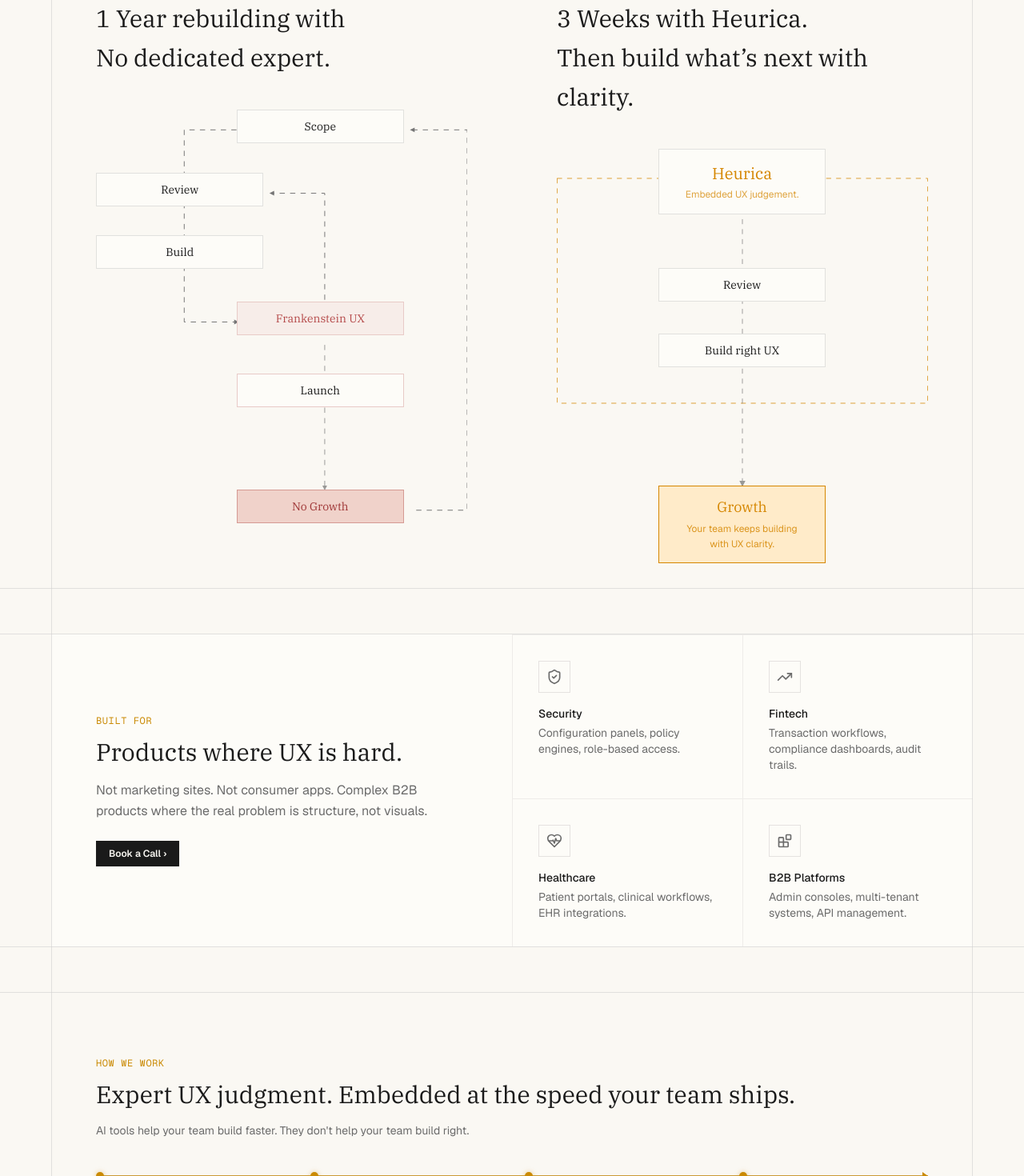
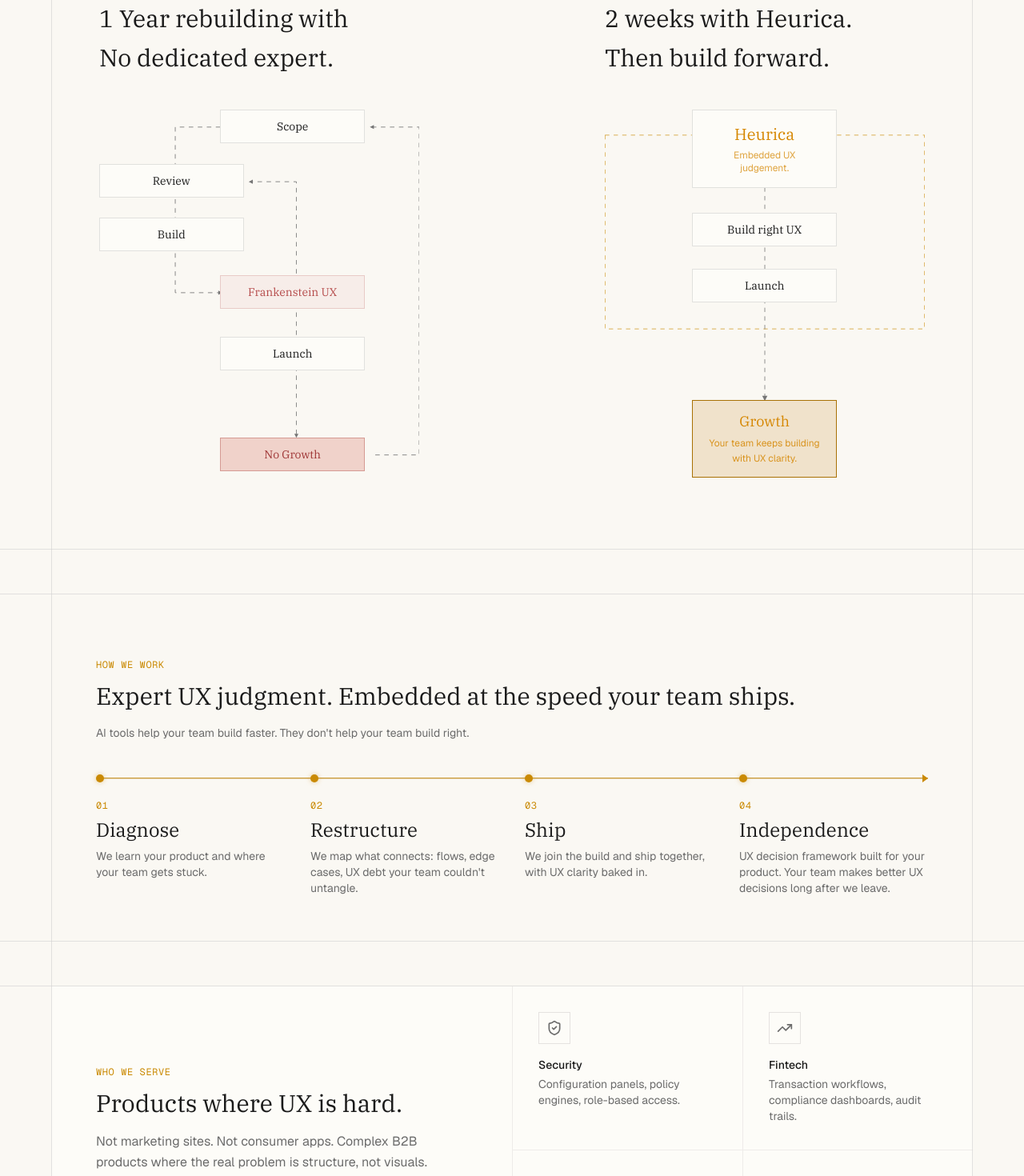
Before and after one commit to Nuaroom/landing-page, a Next.js app: page / in a window 1280 px wide. Shown: the part 1220-2690 px from the top of the page at 80% size. Built offline with nearby package versions, Linux system fonts and the light colour scheme.

Commit message:
infographics
Co-Authored-By: Claude Opus 4.6 (1M context) <noreply@anthropic.com>

```diff
--- a/app/page.tsx
+++ b/app/page.tsx
@@ -104,9 +104,9 @@ function UseCasesSection() {
   ]
 
   return (
-    <section className="border-t border-border/60 pt-10 pb-10 sm:pt-14 sm:pb-14">
+    <section className="border-t border-border/60">
       {/* Full-width top/bottom borders for block feel */}
-      <div className="border-t border-b border-border/60 animate-on-scroll">
+      <div className="animate-on-scroll">
         <div className="container mx-auto px-6 sm:px-8 lg:px-12 xl:px-16 max-w-7xl">
           <div className="overflow-hidden bg-[#FDFCF8] dark:bg-[#1C1917]">
             <div className="grid md:grid-cols-2">
@@ -137,10 +137,14 @@ function UseCasesSection() {
 
               {/* Right: 2x2 category grid */}
               <div className="grid grid-cols-1 sm:grid-cols-2">
-                {useCaseItems.map((uc) => (
+                {useCaseItems.map((uc, idx) => (
                   <div
                     key={uc.nameKey}
-                    className="p-4 sm:p-8 border-l border-t border-stone-300/40 dark:border-white/10"
+                    className={
+                      idx < 2
+                        ? "p-4 sm:p-8 border-l border-stone-300/40 dark:border-white/10"
+                        : "p-4 sm:p-8 border-l border-t border-stone-300/40 dark:border-white/10"
+                    }
                   >
                     <div className="w-10 h-10 border border-stone-300/60 dark:border-white/15 flex items-center justify-center mb-4">
                       <uc.Icon className="w-5 h-5 text-muted-foreground" />
@@ -346,7 +350,7 @@ export default function LandingPage() {
       </section>
 
       {/* Case Study Section */}
-      <section className="py-10 sm:py-14">
+      <section className="py-10 sm:py-14 border-b border-border/60">
         <div className="border-t border-b border-border/60 animate-on-scroll">
           <div className="container mx-auto px-6 sm:px-8 lg:px-12 xl:px-16 max-w-7xl">
             <div className="overflow-hidden" style={{ backgroundColor: 'var(--case-study-bg)' }}>
@@ -425,14 +429,15 @@ export default function LandingPage() {
           </div>
         </div>
       </section>
-      <hr className="border-t border-border/60" />
+
       <FlowInfographic />
-      {/* Built for */}
-      <UseCasesSection />
+
+      <div className="h-10 sm:h-14 border-t border-border/60" aria-hidden="true" />
+
       {/* UX Reasoning Engine Section */}
-      <section id="how-it-works" className="py-14 sm:py-20 border-t border-border/60">
+      <section id="how-it-works" className="pt-14 sm:pt-20 border-t border-border/60">
         <div className="container mx-auto max-w-7xl px-6 sm:px-8 lg:px-12 xl:px-16">
-          <div className="px-6 sm:px-10 md:px-14">
+          <div className="px-6 sm:px-10 md:px-14 pb-10 sm:pb-14">
             <div className="mb-10 animate-on-scroll">
               <p
                 className="text-xs font-mono tracking-wider mb-3"
@@ -456,9 +461,12 @@ export default function LandingPage() {
           </div>
         </div>
       </section>
-      <hr className="border-t border-border/60" />
+      <div className="h-10 sm:h-14 border-t border-border/60" aria-hidden="true" />
+      {/* Built for */}
+      <UseCasesSection />
+      <div className="h-10 sm:h-14 border-t border-border/60" aria-hidden="true" />
       {/* Enterprise-Ready from Day 1 Section */}
-      <section className="py-10 sm:py-14">
+      <section className="pt-10 sm:pt-14 pb-10 sm:pb-14">
         <div className="container mx-auto px-6 sm:px-8 lg:px-12 xl:px-16 max-w-7xl">
           <div className="text-center mb-6 animate-on-scroll">
             <h2
--- a/components/FlowDiagram.tsx
+++ b/components/FlowDiagram.tsx
@@ -47,10 +47,10 @@ const steps: {
 ]
 
 const stepDescriptions: string[] = [
-  "We learn your product, business, users, and where the team gets stuck.",
-  "We map how everything connects: user flows, edge cases, UX complexities your team couldn't untangle.",
+  "We learn your product and where your team gets stuck.",
+  "We map what connects: flows, edge cases, UX debt your team couldn't untangle.",
   "We join the build and ship together, with UX clarity baked in.",
-  "UX decision framework built around your product's context. Moving forward, your team makes better UX decisions, not just while we're embedded.",
+  "UX decision framework built for your product. Your team makes better UX decisions long after we leave.",
 ]
 
 export function FlowDiagram({ className = "" }: FlowDiagramProps) {
--- a/components/FlowInfographic.tsx
+++ b/components/FlowInfographic.tsx
@@ -23,9 +23,9 @@ function Node({
   const sty: Record<string, React.CSSProperties> = {
     default: { background: "#FDFCF8", borderColor: "#E1E1DE" },
     danger: { background: "#F7EDE9", borderColor: "#E8CAC7" },
-    "danger-launch": { background: "#FDFCF8", borderColor: "#E8CAC7" },
+    "danger-launch": { background: "#FDFCF8", borderColor: "#E1E1DE" },
     "danger-fill": { background: "#F0D2CA", borderColor: "#D59A93" },
-    "gold-fill": { background: "#FFEBC9", borderColor: "#D58600", color: "#D58600" },
+    "gold-fill": { background: "#F0E2CB", borderColor: "#D58600", color: "#D58600" },
   }
   return (
     <div className={`${base} ${cls[variant]} ${className}`} style={{ ...serif, ...sty[variant] }}>
@@ -36,14 +36,14 @@ function Node({
 
 export function FlowInfographic() {
   return (
-    <section className="py-8 sm:py-12">
+    <section className="pt-8 pb-20 sm:pt-12 sm:pb-24">
       <div className="container mx-auto max-w-7xl px-6 sm:px-8 lg:px-12 xl:px-16">
-        <div className="grid grid-cols-1 gap-16 md:grid-cols-2 md:gap-20 lg:gap-28">
+        <div className="grid grid-cols-1 gap-[10rem] md:grid-cols-2 md:gap-20 lg:gap-28">
 
           {/* ═══ LEFT COLUMN: Without Heurica ═══ */}
-          <div className="pl-6 sm:pl-10 md:pl-14">
+          <div className="px-6 sm:px-10 md:px-0 animate-on-scroll">
             <h3
-              className="mb-10 text-2xl font-normal leading-relaxed text-foreground md:text-3xl"
+              className="mx-auto mb-10 max-w-[400px] text-2xl font-normal leading-relaxed text-foreground md:text-3xl"
               style={serif}
             >
               <span className="font-medium">1 Year</span> rebuilding with
@@ -52,8 +52,8 @@ export function FlowInfographic() {
             </h3>
 
             <div
-              className="relative"
-              style={{ aspectRatio: "568 / 644" }}
+              className="relative mx-auto"
+              style={{ aspectRatio: "568 / 644", maxWidth: "400px" }}
             >
               {/* SVG connectors */}
               <svg
@@ -91,7 +91,7 @@ export function FlowInfographic() {
                 <line
                   x1="478" y1="523" x2="478" y2="742"
                   stroke="#757575" strokeWidth="1.2"
-                  strokeDasharray="8 8" opacity="0.72"
+                  strokeDasharray="8 8"
                   markerEnd="url(#inf-arr-r)"
                 />
 
@@ -133,19 +133,19 @@ export function FlowInfographic() {
           </div>
 
           {/* ═══ RIGHT COLUMN: With Heurica ═══ */}
-          <div className="pr-6 sm:pr-10 md:pr-14">
+          <div className="px-6 sm:px-10 md:px-0 animate-on-scroll">
             <h3
-              className="mb-10 text-2xl font-normal leading-relaxed text-foreground md:text-3xl"
+              className="mx-auto mb-10 max-w-[400px] text-2xl font-normal leading-relaxed text-foreground md:text-3xl"
               style={serif}
             >
-              <span className="font-medium">3 Weeks</span> with Heurica.
+              <span className="font-medium">2 weeks</span> with Heurica.
               <br />
-              Then build what&#8217;s next with clarity.
+              Then build forward.
             </h3>
 
             <div
-              className="relative"
-              style={{ aspectRatio: "596 / 644" }}
+              className="relative mx-auto"
+              style={{ aspectRatio: "596 / 644", maxWidth: "400px" }}
             >
               {/* SVG connectors */}
               <svg
@@ -163,7 +163,7 @@ export function FlowInfographic() {
                 {/* Dashed amber zone border */}
                 <rect
                   x="795.5" y="210.5" width="595" height="361"
-                fill="none" stroke="#D58600"
+                fill="none" stroke="var(--accent-gold)"
                   strokeWidth="1" strokeDasharray="8 8"
                 />
 
@@ -171,7 +171,7 @@ export function FlowInfographic() {
                 <line
                   x1="1093" y1="276" x2="1093" y2="701"
                   stroke="#757575" strokeWidth="1.2"
-                  strokeDasharray="8 8" opacity="0.72"
+                  strokeDasharray="8 8"
                   markerEnd="url(#inf-arr-gold)"
                 />
               </svg>
@@ -198,14 +198,14 @@ export function FlowInfographic() {
                 </p>
               </div>
 
-              {/* Review */}
+              {/* Build right UX */}
               <div className="absolute" style={{ top: "29.81%", left: "27.35%", width: "45.13%" }}>
-                <Node label="Review" className="w-full" />
+                <Node label="Build right UX" className="w-full" />
               </div>
 
-              {/* Build right UX */}
+              {/* Launch */}
               <div className="absolute" style={{ top: "46.12%", left: "27.35%", width: "45.13%" }}>
-                <Node label="Build right UX" className="w-full" />
+                <Node label="Launch" className="w-full" />
               </div>
 
               {/* Growth */}
@@ -215,8 +215,8 @@ export function FlowInfographic() {
                   top: "83.98%",
                   left: "27.35%",
                   width: "45.13%",
-                  background: "#FFEBC9",
-                  borderColor: "#D58600",
+                  background: "#F0E2CB",
+                  borderColor: "var(--accent-gold-dark)",
                 }}
               >
                 <span
--- a/components/language-context.tsx
+++ b/components/language-context.tsx
@@ -422,7 +422,7 @@ const translations: Record<string, Record<Locale, string>> = {
   },
 
   // Home - Built For
-  "home.builtfor.label": { en: "BUILT FOR", ko: "대상" },
+  "home.builtfor.label": { en: "WHO WE SERVE", ko: "대상" },
   "home.builtfor.title1": { en: "Products where UX is hard.", ko: "UX가 어려운 제품." },
   "home.builtfor.desc1": {
     en: "Not marketing sites. Not consumer apps. Complex B2B products where the real problem is structure, not visuals.",
```
